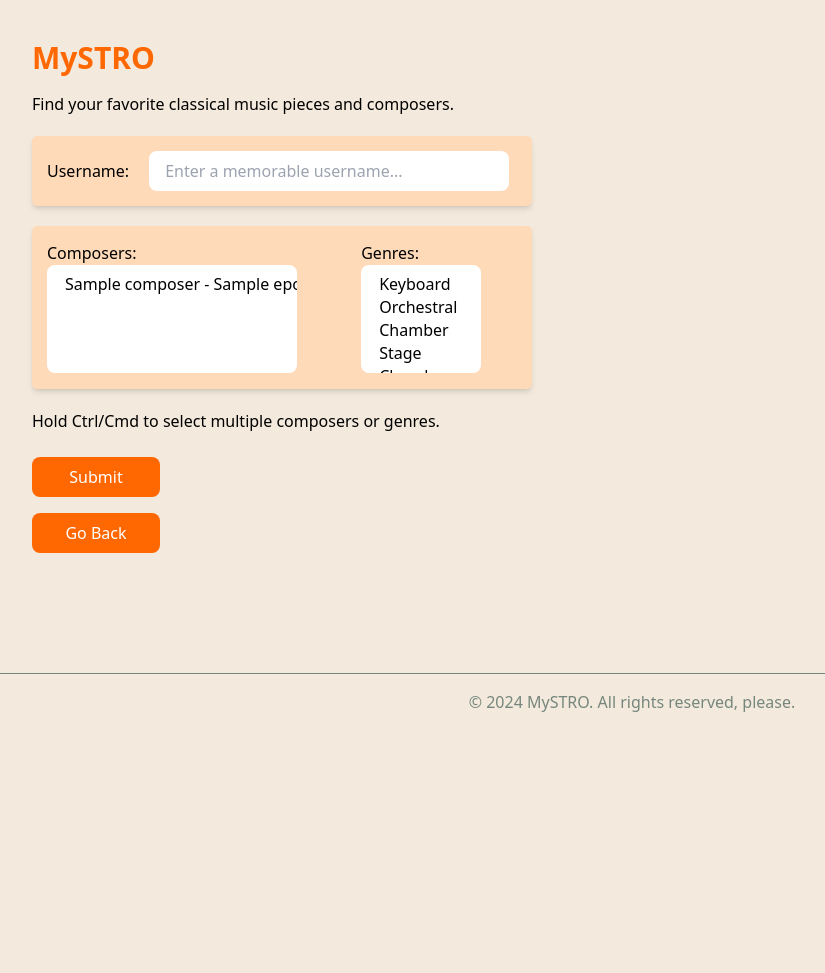
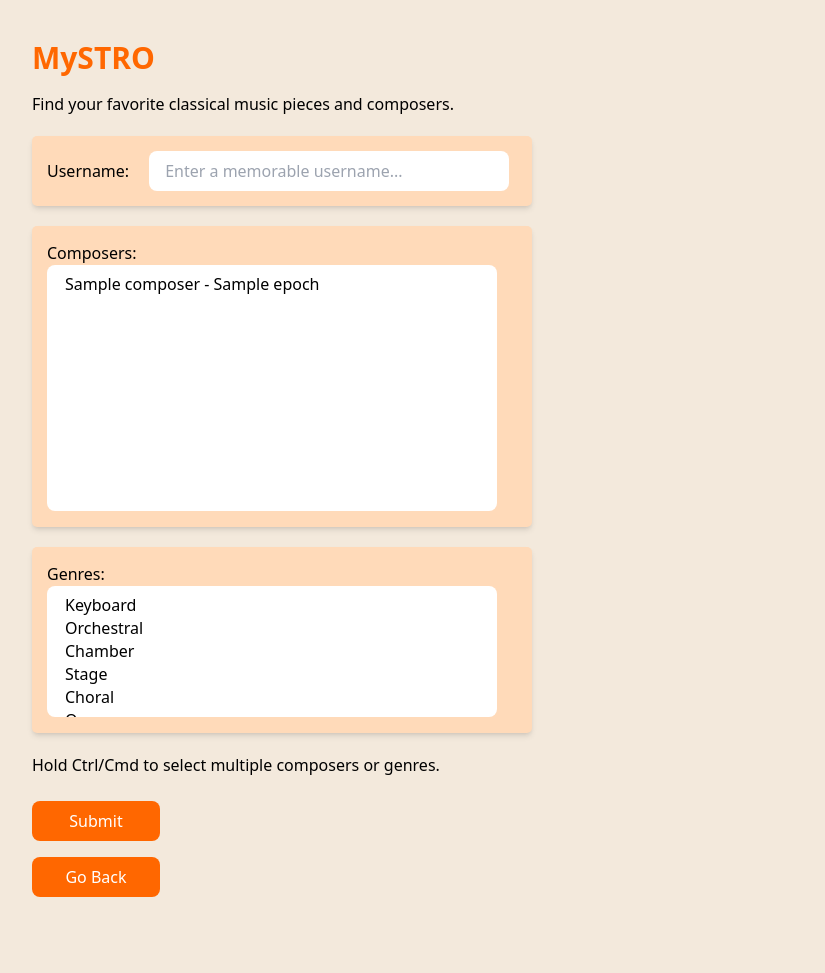
Before and after one commit to aoneillmark/mySTRO, a Flask app: page /form in a window 1280 px wide. Shown: the part 72-1045 px from the top of the page, without its empty margins (8-833 px from the left). Before the commit the page ends 784 px from the top, so only its background shows below. Run offline with Flask 3, Linux system fonts and the light colour scheme; a database or web service that is not in the repository returns one stand-in record (values such as "Sample title"); data that the repository does not hold is empty.

Commit message:
Made the form just a little bit prettier

```diff
--- a/src/templates/form.html
+++ b/src/templates/form.html
@@ -21,18 +21,24 @@
            <!-- Composers and Genres in same box -->
            <div class="search-box inline-flex items-center gap-4 bg-white p-3 rounded-lg shadow-md mt-4" style="width: 500px">
                <div class="inline-flex items-center gap-4">
-                   <label class="font-medium whitespace-nowrap" for="composer_id">Composers:</label>
+                   <label class="font-medium whitespace-nowrap" for="composer_id">Composers:</label>  <br>
                    <select id="composer_id" name="composer_id" multiple required
-                       class="border border-gray-300 rounded-lg px-4 py-2 focus:ring-2 focus:ring-pumpkin focus:outline-none" style="width: 250px">
+                   class="border border-gray-300 rounded-lg px-4 py-2 focus:ring-2 focus:ring-pumpkin focus:outline-none"
+                   style="width: 450px" size="10">
                    {% for composer in composers %}
                        <option value="{{ composer.id }}">{{ composer.name }} - {{ composer.epoch }}</option>
                    {% endfor %}
                </select>
+
                </div>
+           </div>
+
+           <div class="search-box inline-flex items-center gap-4 bg-white p-3 rounded-lg shadow-md mt-4" style="width: 500px">
                 <div class="inline-flex items-center gap-4">
-                   <label class="font-medium whitespace-nowrap" for="genres">Genres:</label>
-                   <select id="genres" name="genres" multiple required
-                       class="border border-gray-300 rounded-lg px-4 py-2 focus:ring-2 focus:ring-pumpkin focus:outline-none" style="width: 120px">
+                     <label class="font-medium whitespace-nowrap" for="genre_id">Genres:</label> <br>
+                     <select id="genre_id" name="genre_id" multiple required
+                     class="border border-gray-300 rounded-lg px-4 py-2 focus:ring-2 focus:ring-pumpkin focus:outline-none"
+                     style="width: 450px" size="5">
                      {% for genre in genres %}
                         <option value="{{ genre }}">{{ genre }}</option>
                      {% endfor %}
```
Lines whose indentation alone changed are shown as unchanged.
